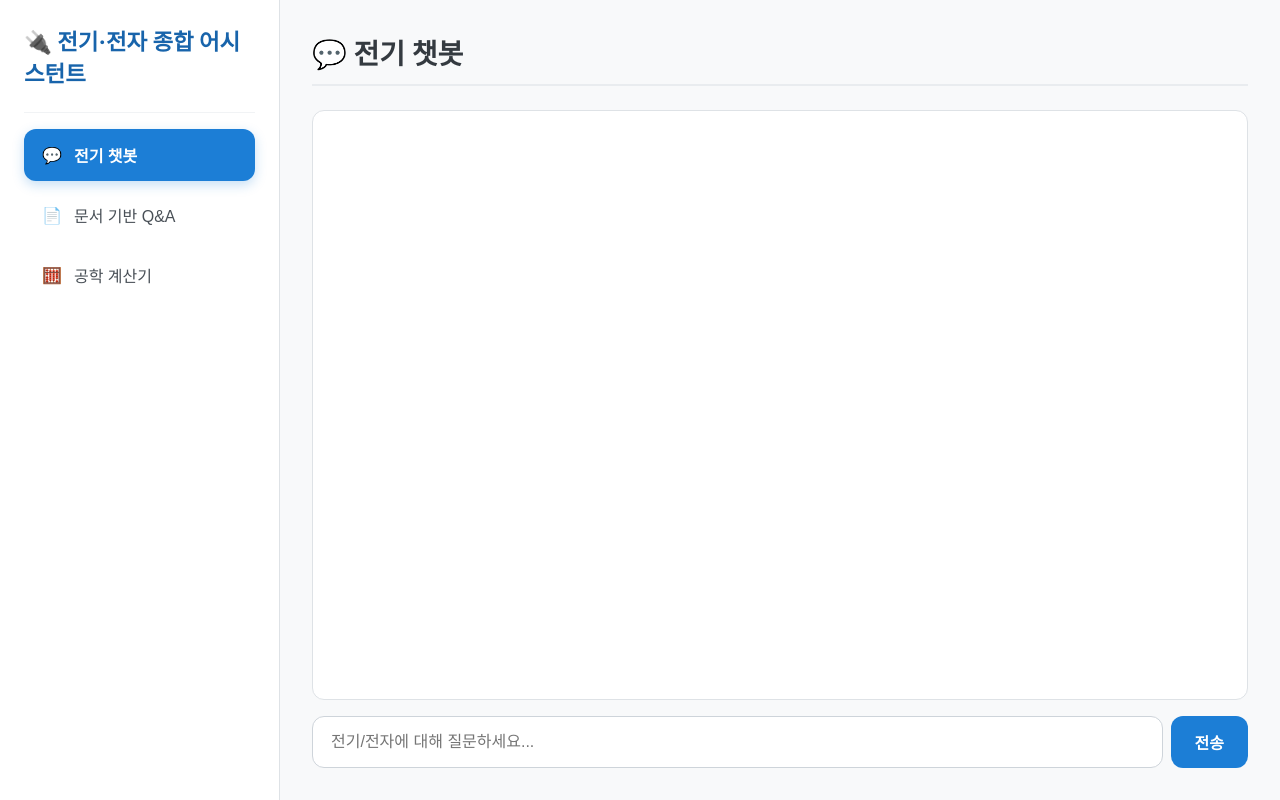
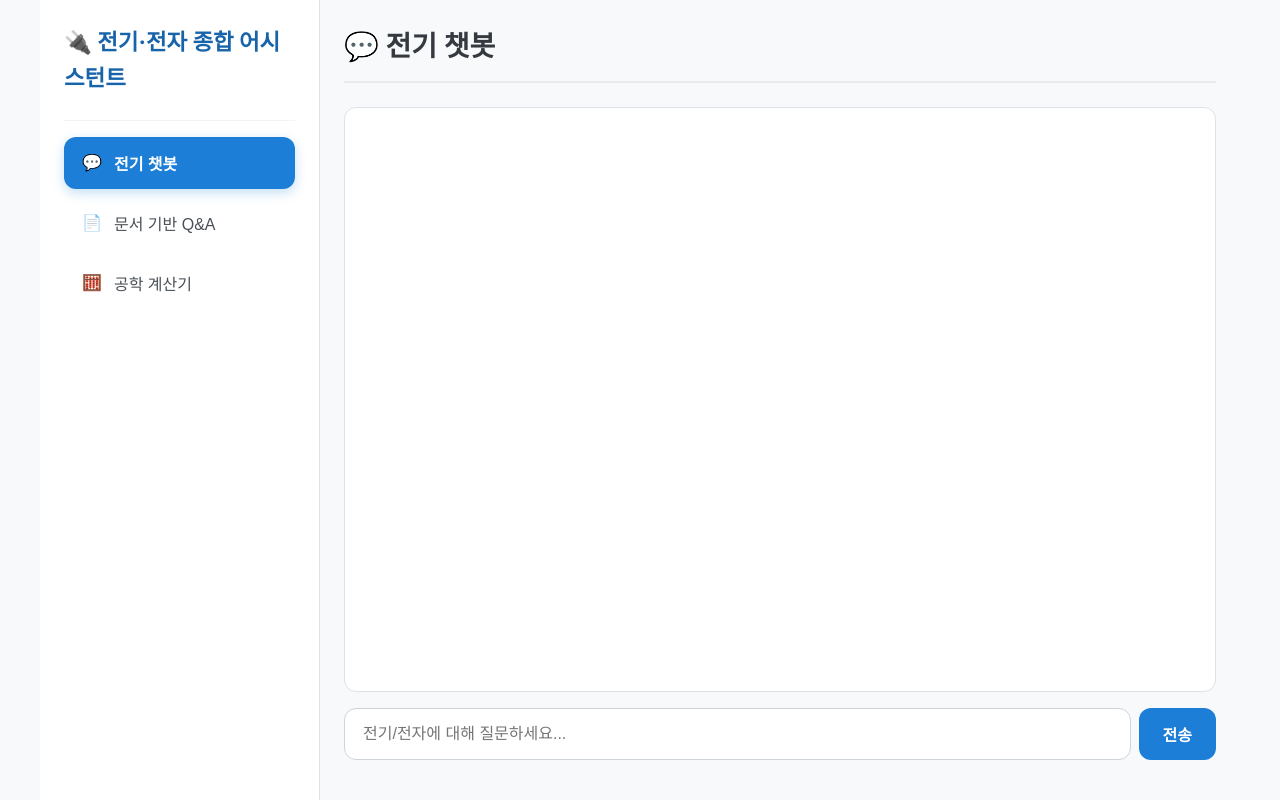
Before and after one commit to jungsday2/chatbot_elec, a React (Vite) app in the folder frontend/: page / in a window 1280 px wide. Built offline with nearby package versions, Linux system fonts and the light colour scheme; a web font is replaced by a local one.

Commit message:
Update App.css

```diff
--- a/frontend/src/App.css
+++ b/frontend/src/App.css
@@ -8,18 +8,22 @@ body {
   -moz-osx-font-smoothing: grayscale;
   background-color: #f8f9fa; /* 배경색 변경 */
   color: #212529; /* 기본 글자색 */
+  line-height: 1.6; /* 행간 추가 */
 }
 
 /* --- 2. 대시보드 레이아웃 시스템 --- */
 .app-container {
   display: flex;
+  max-width: 1200px; /* 컨테이너 최대 너비 */
+  margin: 0 auto; /* 중앙 정렬 */
   height: 100vh;
-  width: 100vw;
+  width: 100%;
   overflow: hidden;
 }
 
 .sidebar {
-  width: 280px;
+  width: 280px; /* 고정 너비 */
+  flex-shrink: 0; /* 사이드바 너비 고정 */
   background-color: #ffffff;
   border-right: 1px solid #dee2e6;
   display: flex;
@@ -49,7 +53,7 @@ body {
 
 .main-content {
   flex-grow: 1;
-  padding: 32px;
+  padding: 24px; /* 패딩 수정 */
   overflow-y: auto; /* 콘텐츠가 길어지면 스크롤 */
 }
 
@@ -64,7 +68,7 @@ body {
   font-size: 1rem;
   font-weight: 500;
   border: none;
-  border-radius: 12px;
+  border-radius: 12px; /* 모서리 둥글게 */
   cursor: pointer;
   background-color: transparent;
   color: #495057;
@@ -73,14 +77,14 @@ body {
 
 .sidebar-nav button:hover {
   background-color: #f1f3f5;
-  transform: scale(1.02);
+  transform: scale(1.02); /* 호버 시 확대 */
 }
 
 .sidebar-nav button.active {
   background-color: #1c7ed6;
   color: white;
   font-weight: 600;
-  box-shadow: 0 4px 12px rgba(28, 126, 214, 0.25);
+  box-shadow: 0 4px 12px rgba(28, 126, 214, 0.25); /* 그림자 효과 */
 }
 
 /* --- 4. 범용 컴포넌트 스타일 --- */
```
